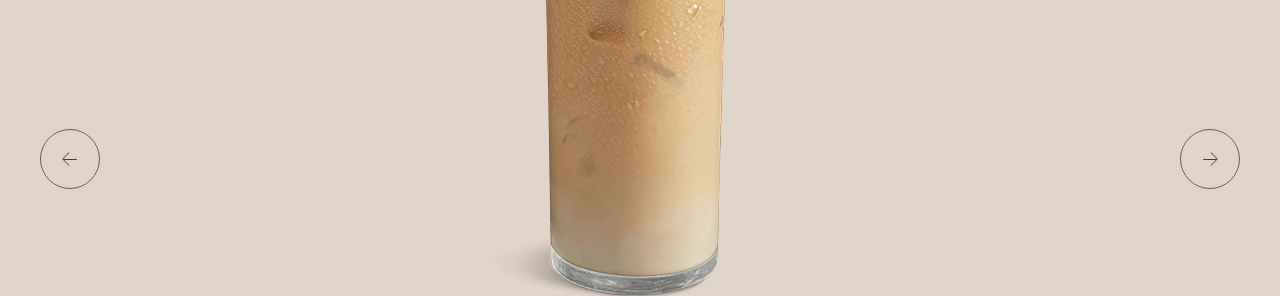
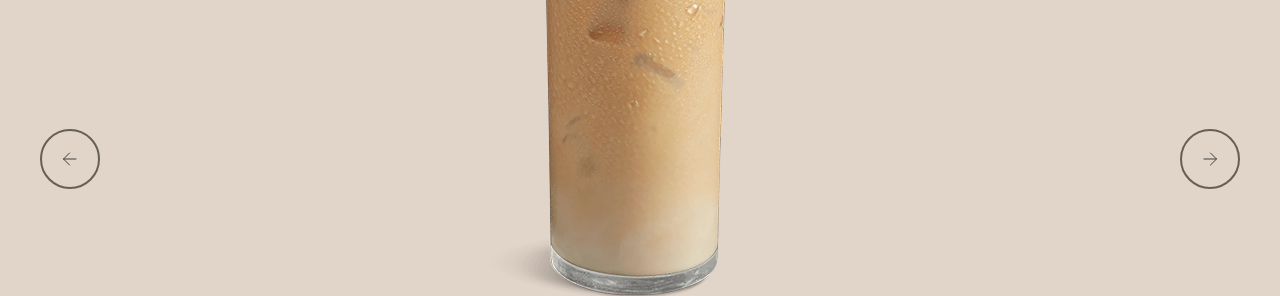
Before and after one commit to skif-cezar/rsschool-landing-page, a website built with Vite: page landing-page/src/index.html in a window 1280 px wide. Shown: the part 1120-1416 px from the top of the page. Built offline with nearby package versions, Linux system fonts and the light colour scheme.

Commit message:
fix: change arrow in the slider

```diff
--- a/landing-page/src/components/button-slider/_button-slider.scss
+++ b/landing-page/src/components/button-slider/_button-slider.scss
@@ -1,3 +1,5 @@
+$arrow-icon: "/assets/images/icons/arrow-slider.svg";
+
 .slider_button {
     position: relative;
     display: inline-flex;
@@ -5,76 +7,61 @@
     justify-content: center;
     width: 60px;
     height: 60px;
+    min-width: 60px;
+    min-height: 60px;
+    flex-shrink: 0;
     padding: 0;
+    margin: 0;
     background-color: transparent;
-    border: 1px solid var(--color-border-inverse);
+    border: 2px solid var(--color-border-inverse);
     border-radius: 50%;
     cursor: pointer;
 
     --arrow-color: var(--color-text-primary);
+    transition: background-color 0.3s ease, border-color 0.3s ease, transform 0.15s ease;
 
-    transition: background-color 0.3s ease, border-color 0.3s ease;
-
-    &::before,
     &::after {
         content: '';
-        position: absolute;
-        box-sizing: border-box;
-    }
+        display: block;
+        width: 24px;
+        height: 24px;
+        flex-shrink: 0;
+        background-color: var(--arrow-color);
 
-    &::before {
-        width: 14px;
-        height: 1px;
-        background-color: var(--arrow-color);
-        border-radius: 1px;
+        -webkit-mask-image: url($arrow-icon);
+        mask-image: url($arrow-icon);
+        -webkit-mask-repeat: no-repeat;
+        mask-repeat: no-repeat;
+        -webkit-mask-position: center;
+        mask-position: center;
+        -webkit-mask-size: contain;
+        mask-size: contain;
+
         transition: background-color 0.3s ease;
     }
 
-    &::after {
-        width: 10px;
-        height: 10px;
-        border-top: 1px solid var(--arrow-color);
-        border-right: 1px solid var(--arrow-color);
-        border-top-right-radius: 1px;
-        transition: border-color 0.3s ease;
+    &--prev {
+        transform: rotate(180deg);
     }
 
-    &::before {
-        left: 22px;
-    }
-
-    &::after {
-        transform: rotate(45deg);
-        right: 23px;
-    }
-
-    &--prev {
-        &::before {
-            left: auto;
-            right: 22px;
-        }
-
-        &::after {
-            transform: rotate(-135deg);
-            right: auto;
-            left: 23px;
-        }
-    }
-
-    &:hover {
+    &:hover:not(:disabled) {
         background-color: var(--color-bg-container);
         border-color: var(--color-bg-container);
         --arrow-color: var(--color-text-inverse);
     }
 
-    &:active {
+    &:active:not(:disabled) {
         transform: scale(0.95);
+
+        &.slider_button--prev {
+            transform: rotate(180deg) scale(0.95);
+        }
     }
 
     &:disabled {
         opacity: 0.4;
         cursor: not-allowed;
+        border-color: #C1B6AD;
         --arrow-color: #C1B6AD;
-        border-color: #C1B6AD;
     }
 }
```
Also changed, not shown: landing-page/src/index.html (+3 -2 lines), landing-page/src/assets/images/icons/arrow-slider.svg (added).
